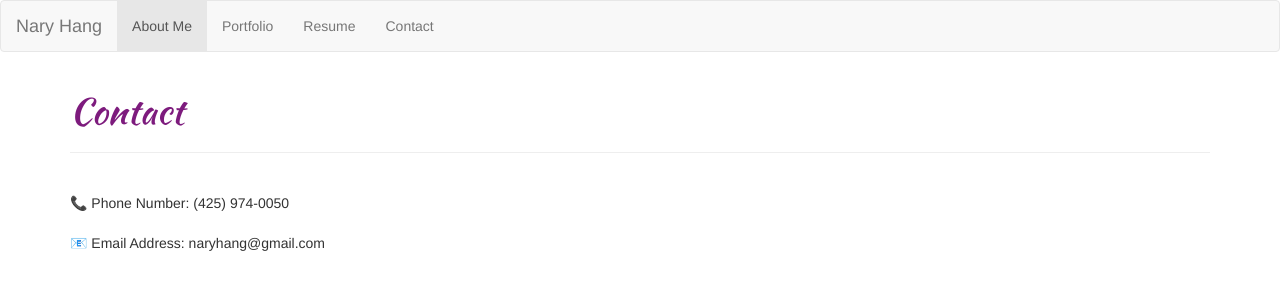
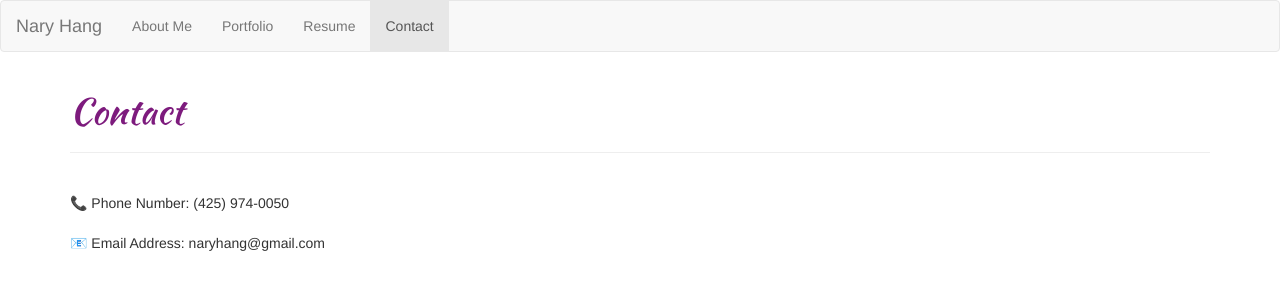
Before and after one commit to naryhang/my_portfolio, a plain HTML site: page contact.html in a window 1280 px wide. Drawn offline with nearby package versions, Linux system fonts and the light colour scheme.

Commit message:
edit links active

```diff
--- a/contact.html
+++ b/contact.html
@@ -18,10 +18,10 @@
             <a class="navbar-brand" href="#">Nary Hang</a>
           </div>
           <ul class="nav navbar-nav">
-            <li class="active"><a href="index.html">About Me</a></li>
+            <li><a href="index.html">About Me</a></li>
             <li><a href="portfolio.html">Portfolio</a></li>
             <li><a href="resume.html">Resume</a></li>
-            <li><a href="contact.html">Contact</a></li>
+            <li class="active"><a href="contact.html">Contact</a></li>
         </div>
       </nav>
 
```
